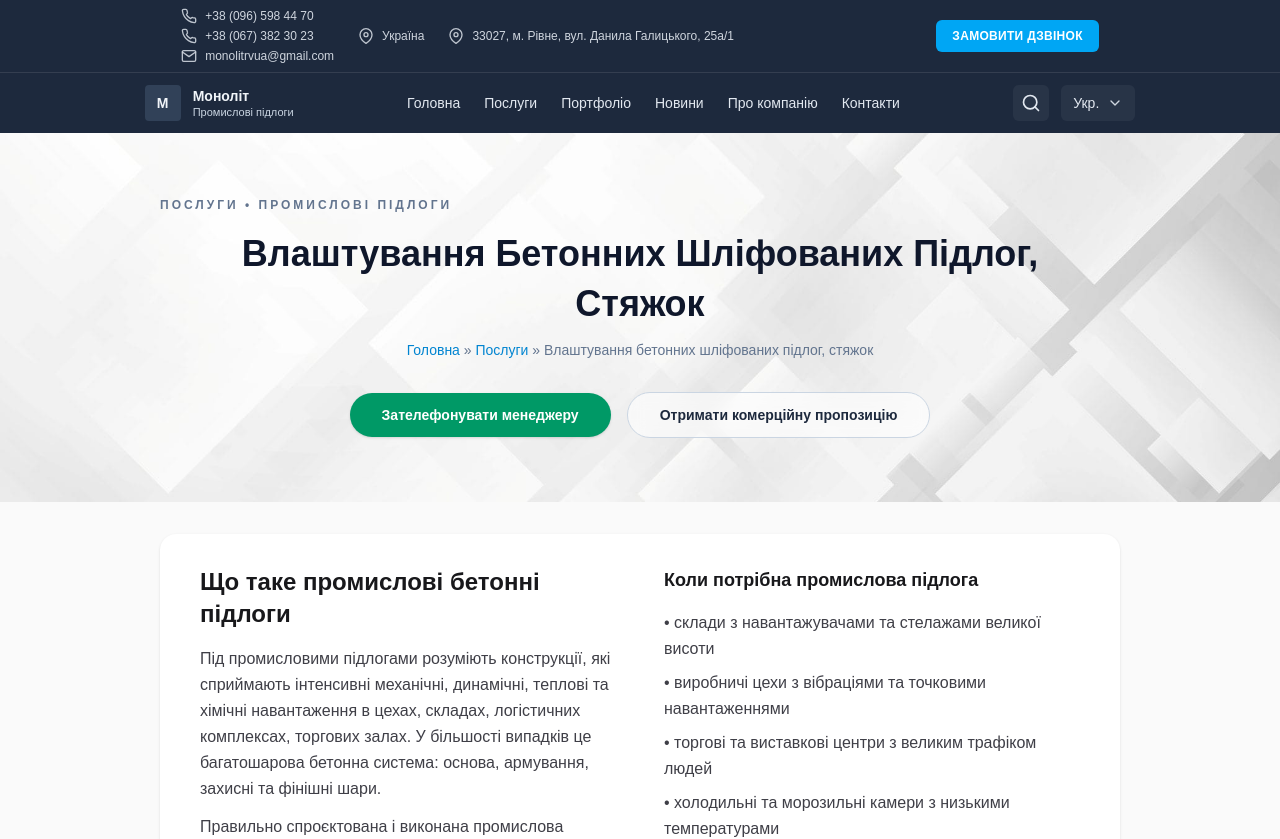
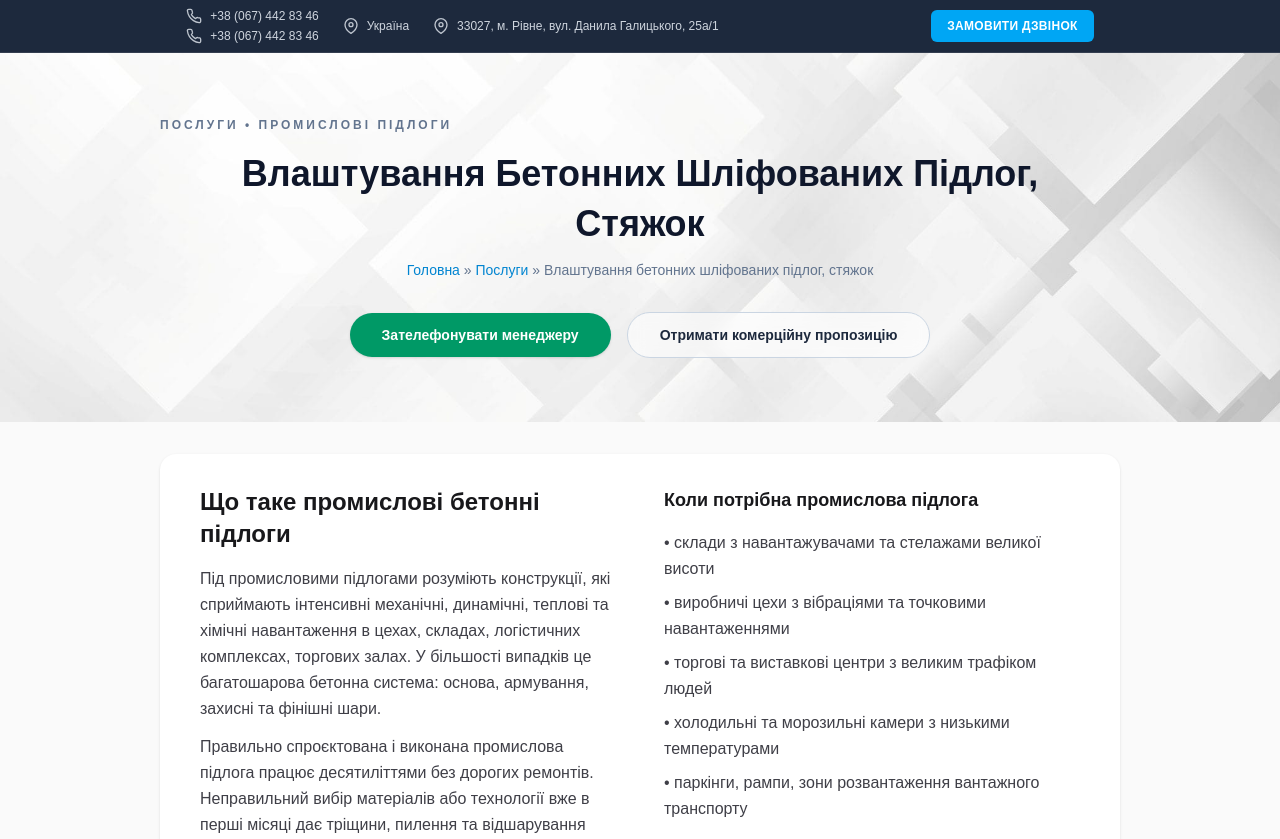
Before and after one commit to Romaleso261981/top_home_shop, a Next.js app: page / in a window 1280 px wide. Shown: the top 839 px of the page. Built offline with nearby package versions, Linux system fonts and the light colour scheme.

Commit message:
Enhance Next.js configuration for image optimization and update Header component to replace Link with Logo, while refining contact information for accuracy.

```diff
--- a/next.config.ts
+++ b/next.config.ts
@@ -3,6 +3,10 @@ import type { NextConfig } from "next";
 const nextConfig: NextConfig = {
   // Статичний експорт для деплою на Apache
   output: "export",
+  images: {
+    // next/image оптимізація потребує Image Optimization API, якого немає в output: "export"
+    unoptimized: true,
+  },
 };
 
 export default nextConfig;
--- a/src/components/Header.tsx
+++ b/src/components/Header.tsx
@@ -1,4 +1,4 @@
-import Link from "next/link";
+import { Logo } from "@/components/Logo";
 
 const navItems = [
   { label: "Головна", href: "/" },
@@ -22,24 +22,6 @@ function IconPhone(props: React.SVGProps<SVGSVGElement>) {
       {...props}
     >
       <path d="M22 16.92v3a2 2 0 0 1-2.18 2 19.86 19.86 0 0 1-8.63-3.07 19.5 19.5 0 0 1-6-6A19.86 19.86 0 0 1 2.08 4.18 2 2 0 0 1 4.06 2h3a2 2 0 0 1 2 1.72c.12.86.31 1.7.57 2.5a2 2 0 0 1-.45 2.11L8.09 9.91a16 16 0 0 0 6 6l1.58-1.09a2 2 0 0 1 2.11-.45c.8.26 1.64.45 2.5.57A2 2 0 0 1 22 16.92Z" />
-    </svg>
-  );
-}
-
-function IconMail(props: React.SVGProps<SVGSVGElement>) {
-  return (
-    <svg
-      viewBox="0 0 24 24"
-      fill="none"
-      stroke="currentColor"
-      strokeWidth="2"
-      strokeLinecap="round"
-      strokeLinejoin="round"
-      aria-hidden="true"
-      {...props}
-    >
-      <path d="M4 4h16c1.1 0 2 .9 2 2v12c0 1.1-.9 2-2 2H4c-1.1 0-2-.9-2-2V6c0-1.1.9-2 2-2Z" />
-      <path d="m22 6-10 7L2 6" />
     </svg>
   );
 }
@@ -110,21 +92,14 @@ export function Header() {
                 className="inline-flex items-center gap-2 hover:text-white"
               >
                 <IconPhone className="h-4 w-4 opacity-90" />
-                +38 (096) 598 44 70
+                +38 (067) 442 83 46
               </a>
               <a
                 href="tel:+380673823099"
                 className="inline-flex items-center gap-2 hover:text-white"
               >
                 <IconPhone className="h-4 w-4 opacity-90" />
-                +38 (067) 382 30 23
-              </a>
-              <a
-                href="mailto:monolitrvua@gmail.com"
-                className="inline-flex items-center gap-2 hover:text-white"
-              >
-                <IconMail className="h-4 w-4 opacity-90" />
-                monolitrvua@gmail.com
+                +38 (067) 442 83 46
               </a>
             </div>
             <span className="hidden items-center gap-2 md:inline-flex">
@@ -148,18 +123,14 @@ export function Header() {
 
       {/* Main nav bar */}
 
-        <div className="mx-auto flex max-w-6xl items-center justify-around px-4 py-3 sm:px-6">
-          <Link href="/" className="flex items-center gap-3">
-            <div className="grid h-9 w-9 place-items-center rounded bg-slate-700 text-slate-100">
-              <span className="text-sm font-bold">M</span>
-            </div>
+        {/* <div className="mx-auto flex max-w-6xl items-center justify-around px-4 py-3 sm:px-6">
+          <div className="flex items-center gap-3">
+            <Logo className="shrink-0" />
             <div className="leading-tight">
               <div className="text-sm font-semibold">Моноліт</div>
-              <div className="text-[11px] text-slate-300">
-                Промислові підлоги
-              </div>
+              <div className="text-[11px] text-slate-300">Промислові підлоги</div>
             </div>
-          </Link>
+          </div>
 
           <nav className="hidden items-center gap-6 text-sm text-slate-200 md:flex">
             {navItems.map((item) => (
@@ -191,7 +162,7 @@ export function Header() {
               <IconChevronDown className="h-4 w-4 opacity-90" />
             </button>
           </div>
-        </div>
+        </div> */}
 
         {/* Mobile nav */}
         <div className="border-t border-white/10 md:hidden">
--- /dev/null
+++ b/src/components/Logo.tsx
@@ -0,0 +1,21 @@
+import Link from "next/link";
+import Image from "next/image";
+
+type LogoProps = {
+  className?: string;
+};
+
+export function Logo({ className }: LogoProps) {
+  return (
+    <Link href="/" className={className} aria-label="Моноліт — на головну">
+      <Image
+        src="/logo-monolit.png"
+        alt="Моноліт"
+        width={160}
+        height={40}
+        priority
+        className="h-10 w-auto"
+      />
+    </Link>
+  );
+}
```
Also changed, not shown: public/logo-monolit.png (added).
